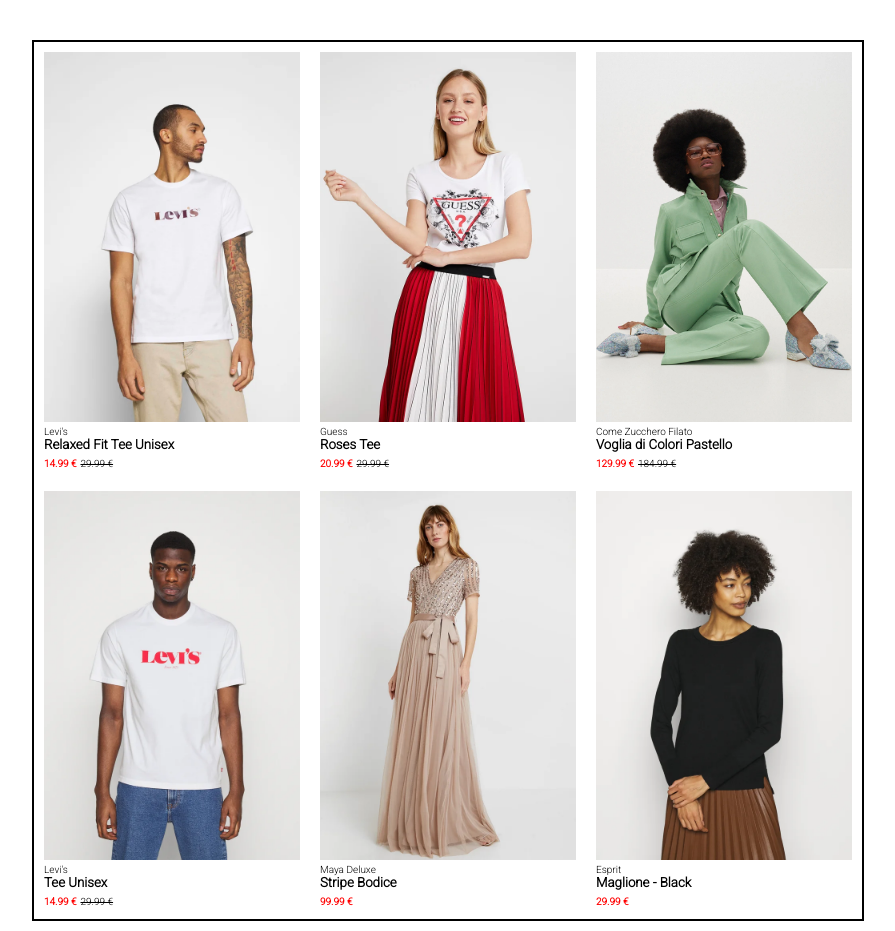
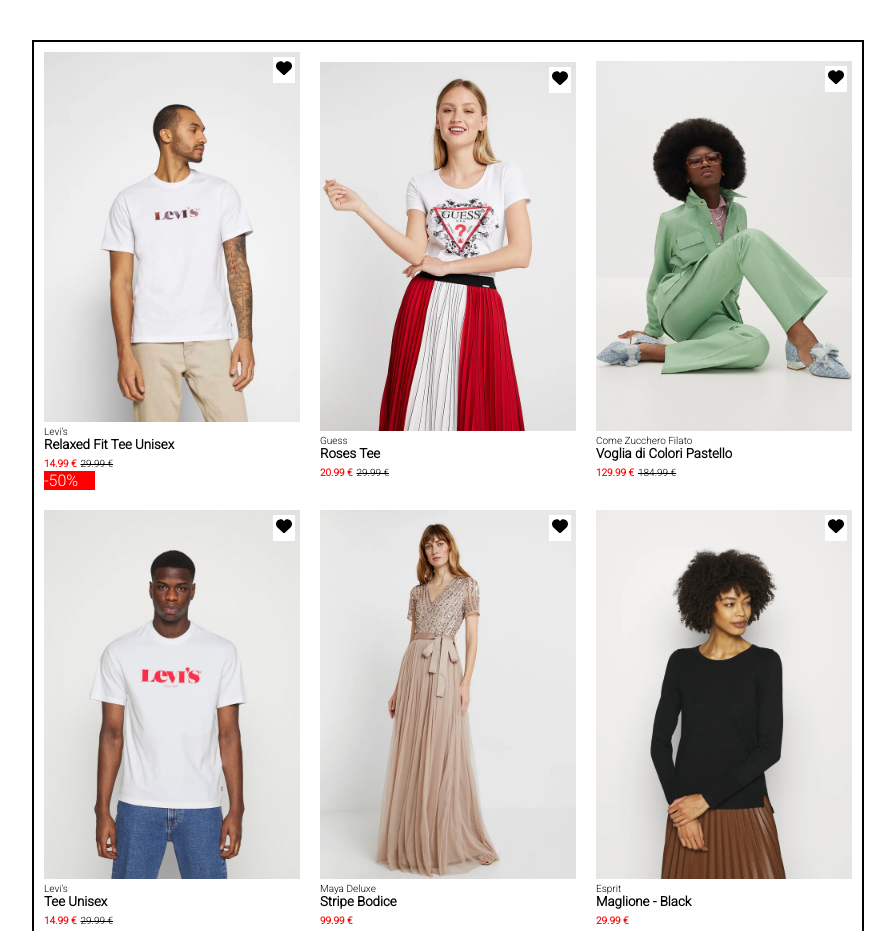
Before and after one commit to Lorenzo91347/html-css-boolando, a plain HTML site: page index.html in a window 1280 px wide. Shown: the top 931 px of the page, without its empty margins (192-1087 px from the left). Drawn offline with Linux system fonts and the light colour scheme.

Commit message:
feat:hearts and discount div

```diff
--- a/index.html
+++ b/index.html
@@ -23,6 +23,13 @@
             <h5>Relaxed Fit Tee Unisex</h5>
             <p class="red">14.99 &euro;</p>
             <p class="lined">29.99 &euro;</p>
+            <div class="heart"><svg xmlns="http://www.w3.org/2000/svg" height="1em"
+                    viewBox="0 0 512 512"><!--! Font Awesome Free 6.4.2 by @fontawesome - https://fontawesome.com License - https://fontawesome.com/license (Commercial License) Copyright 2023 Fonticons, Inc. -->
+                    <path
+                        d="M47.6 300.4L228.3 469.1c7.5 7 17.4 10.9 27.7 10.9s20.2-3.9 27.7-10.9L464.4 300.4c30.4-28.3 47.6-68 47.6-109.5v-5.8c0-69.9-50.5-129.5-119.4-141C347 36.5 300.6 51.4 268 84L256 96 244 84c-32.6-32.6-79-47.5-124.6-39.9C50.5 55.6 0 115.2 0 185.1v5.8c0 41.5 17.2 81.2 47.6 109.5z" />
+                </svg>
+            </div>
+            <div class="discount">-50%</div>
         </div>
         <div class="box">
             <img src="img/2.webp" alt="">
@@ -30,6 +37,12 @@
             <h5>Roses Tee</h5>
             <p class="red">20.99 &euro;</p>
             <p class="lined">29.99 &euro;</p>
+            <div class="heart"><svg xmlns="http://www.w3.org/2000/svg" height="1em"
+                    viewBox="0 0 512 512"><!--! Font Awesome Free 6.4.2 by @fontawesome - https://fontawesome.com License - https://fontawesome.com/license (Commercial License) Copyright 2023 Fonticons, Inc. -->
+                    <path
+                        d="M47.6 300.4L228.3 469.1c7.5 7 17.4 10.9 27.7 10.9s20.2-3.9 27.7-10.9L464.4 300.4c30.4-28.3 47.6-68 47.6-109.5v-5.8c0-69.9-50.5-129.5-119.4-141C347 36.5 300.6 51.4 268 84L256 96 244 84c-32.6-32.6-79-47.5-124.6-39.9C50.5 55.6 0 115.2 0 185.1v5.8c0 41.5 17.2 81.2 47.6 109.5z" />
+                </svg>
+            </div>
         </div>
         <div class="box">
             <img src="img/3.webp" alt="">
@@ -37,6 +50,12 @@
             <h5>Voglia di Colori Pastello</h5>
             <p class="red">129.99 &euro;</p>
             <p class="lined">184.99 &euro;</p>
+            <div class="heart"><svg xmlns="http://www.w3.org/2000/svg" height="1em"
+                    viewBox="0 0 512 512"><!--! Font Awesome Free 6.4.2 by @fontawesome - https://fontawesome.com License - https://fontawesome.com/license (Commercial License) Copyright 2023 Fonticons, Inc. -->
+                    <path
+                        d="M47.6 300.4L228.3 469.1c7.5 7 17.4 10.9 27.7 10.9s20.2-3.9 27.7-10.9L464.4 300.4c30.4-28.3 47.6-68 47.6-109.5v-5.8c0-69.9-50.5-129.5-119.4-141C347 36.5 300.6 51.4 268 84L256 96 244 84c-32.6-32.6-79-47.5-124.6-39.9C50.5 55.6 0 115.2 0 185.1v5.8c0 41.5 17.2 81.2 47.6 109.5z" />
+                </svg>
+            </div>
         </div>
 
         <div class="box">
@@ -45,18 +64,37 @@
             <h5>Tee Unisex</h5>
             <p class="red">14.99 &euro;</p>
             <p class="lined">29.99 &euro;</p>
+            <div class="heart"><svg xmlns="http://www.w3.org/2000/svg" height="1em"
+                    viewBox="0 0 512 512"><!--! Font Awesome Free 6.4.2 by @fontawesome - https://fontawesome.com License - https://fontawesome.com/license (Commercial License) Copyright 2023 Fonticons, Inc. -->
+                    <path
+                        d="M47.6 300.4L228.3 469.1c7.5 7 17.4 10.9 27.7 10.9s20.2-3.9 27.7-10.9L464.4 300.4c30.4-28.3 47.6-68 47.6-109.5v-5.8c0-69.9-50.5-129.5-119.4-141C347 36.5 300.6 51.4 268 84L256 96 244 84c-32.6-32.6-79-47.5-124.6-39.9C50.5 55.6 0 115.2 0 185.1v5.8c0 41.5 17.2 81.2 47.6 109.5z" />
+                </svg>
+            </div>
         </div>
         <div class="box">
             <img src="img/5.webp" alt="">
             <p>Maya Deluxe</p>
             <h5>Stripe Bodice</h5>
             <p class="red">99.99 &euro;</p>
+            <div class="heart"><svg xmlns="http://www.w3.org/2000/svg" height="1em"
+                    viewBox="0 0 512 512"><!--! Font Awesome Free 6.4.2 by @fontawesome - https://fontawesome.com License - https://fontawesome.com/license (Commercial License) Copyright 2023 Fonticons, Inc. -->
+                    <path
+                        d="M47.6 300.4L228.3 469.1c7.5 7 17.4 10.9 27.7 10.9s20.2-3.9 27.7-10.9L464.4 300.4c30.4-28.3 47.6-68 47.6-109.5v-5.8c0-69.9-50.5-129.5-119.4-141C347 36.5 300.6 51.4 268 84L256 96 244 84c-32.6-32.6-79-47.5-124.6-39.9C50.5 55.6 0 115.2 0 185.1v5.8c0 41.5 17.2 81.2 47.6 109.5z" />
+                </svg>
+            </div>
         </div>
         <div class="box">
             <img src="img/6.webp" alt="">
             <p>Esprit</p>
             <h5>Maglione - Black</h5>
             <p class="red">29.99 &euro;</p>
+            <div class="heart"><svg xmlns="http://www.w3.org/2000/svg" height="1em"
+                    viewBox="0 0 512 512"><!--! Font Awesome Free 6.4.2 by @fontawesome - https://fontawesome.com License - https://fontawesome.com/license (Commercial License) Copyright 2023 Fonticons, Inc. -->
+                    <path
+                        d="M47.6 300.4L228.3 469.1c7.5 7 17.4 10.9 27.7 10.9s20.2-3.9 27.7-10.9L464.4 300.4c30.4-28.3 47.6-68 47.6-109.5v-5.8c0-69.9-50.5-129.5-119.4-141C347 36.5 300.6 51.4 268 84L256 96 244 84c-32.6-32.6-79-47.5-124.6-39.9C50.5 55.6 0 115.2 0 185.1v5.8c0 41.5 17.2 81.2 47.6 109.5z" />
+                </svg>
+            </div>
+
         </div>
     </div>
 </body>
--- a/style.css
+++ b/style.css
@@ -16,6 +16,7 @@
 }
 
 .box {
+    position: relative;
     width: calc(100% / 3 - 20px);
     margin: 10px 10px 10px;
 }
@@ -39,3 +40,22 @@ p {
     display: inline;
     text-decoration: line-through;
 }
+
+.heart {
+    position: absolute;
+    top: 5px;
+    right: 5px;
+    background-color: white;
+    padding: 3px;
+}
+
+.heart:hover {
+    background-color: red;
+}
+
+.discount {
+    background-color: red;
+    color: white;
+    width: 20%;
+
+}
```
